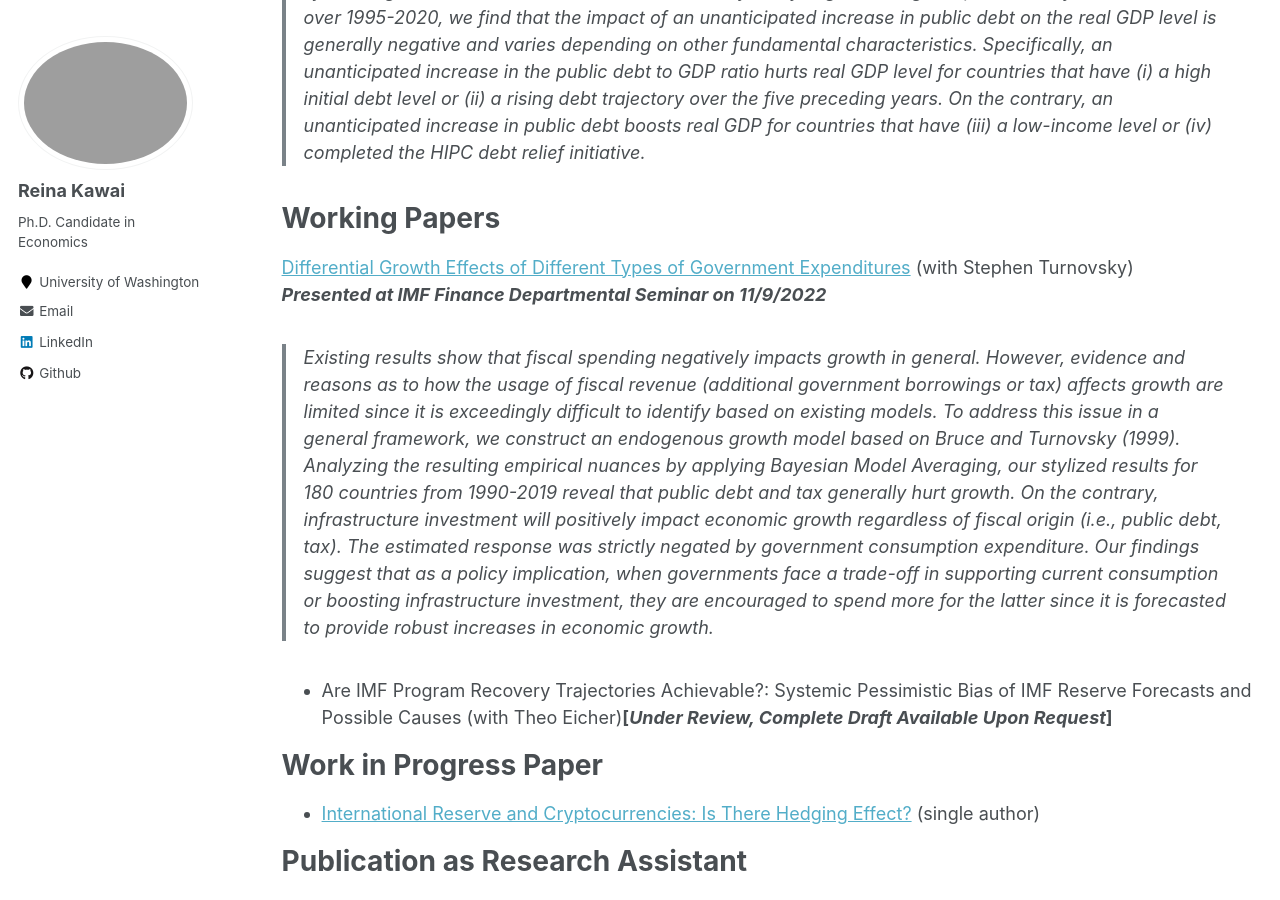
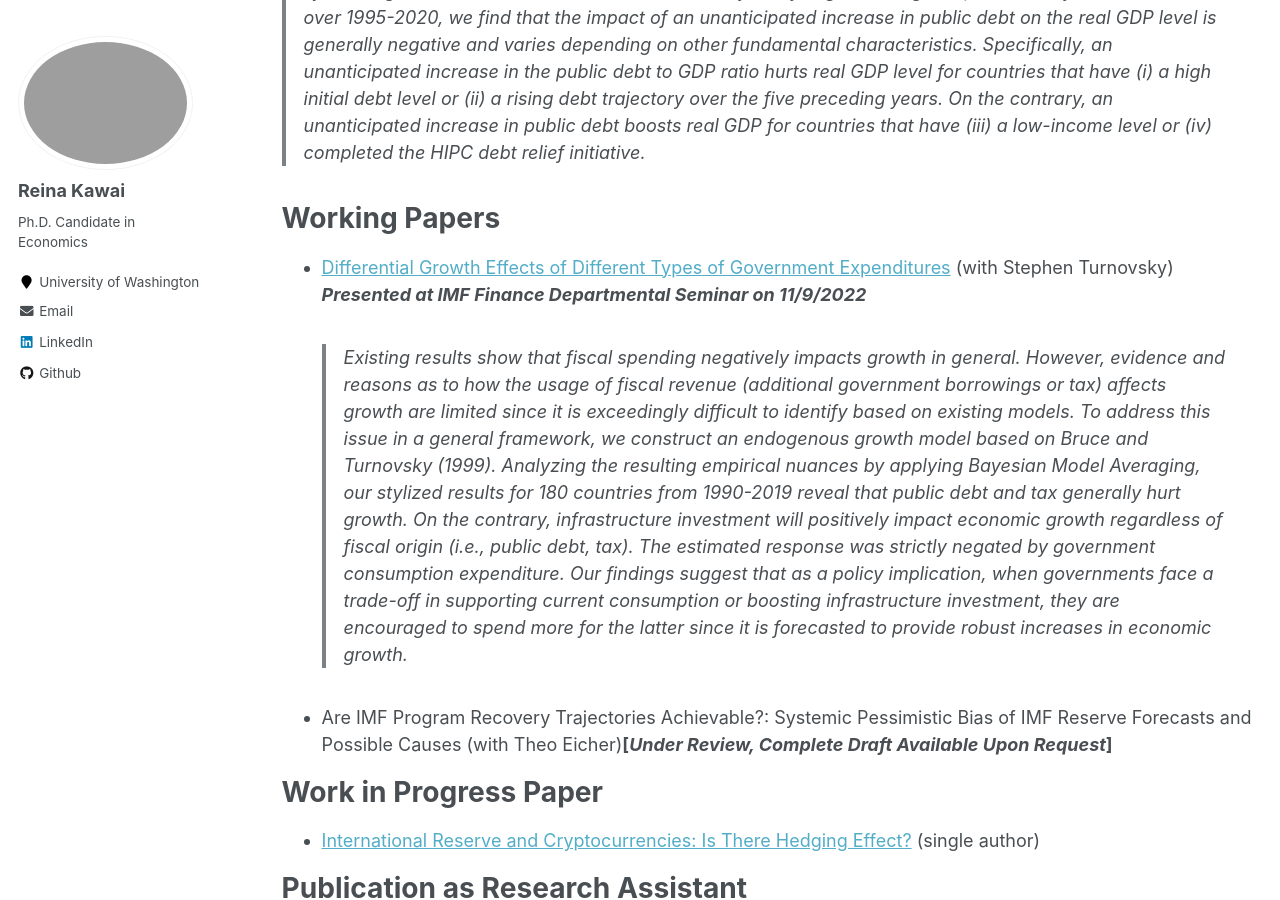
Before and after one commit to Reina-Kawai/Reina-Kawai.github.io, a Jekyll site: the page built from _pages/research.md, in a window 1280 px wide and 900 px high, scrolled down 1414 px. Built offline with Jekyll 4.4.1, drawn with Linux system fonts in a browser that asks for light colours.

```diff
--- a/_pages/research.md
+++ b/_pages/research.md
@@ -30,7 +30,7 @@ and PSU Seminar_**
 Working Papers
 ===
 
-[Differential Growth Effects of Different Types of Government
+* [Differential Growth Effects of Different Types of Government
 Expenditures](https://Reina-Kawai.github.io/files/Chapter3_Turnovsky_Project_0828.pdf)
 (with Stephen Turnovsky)<br/>
 **_Presented at IMF Finance Departmental Seminar on 11/9/2022_**
```
